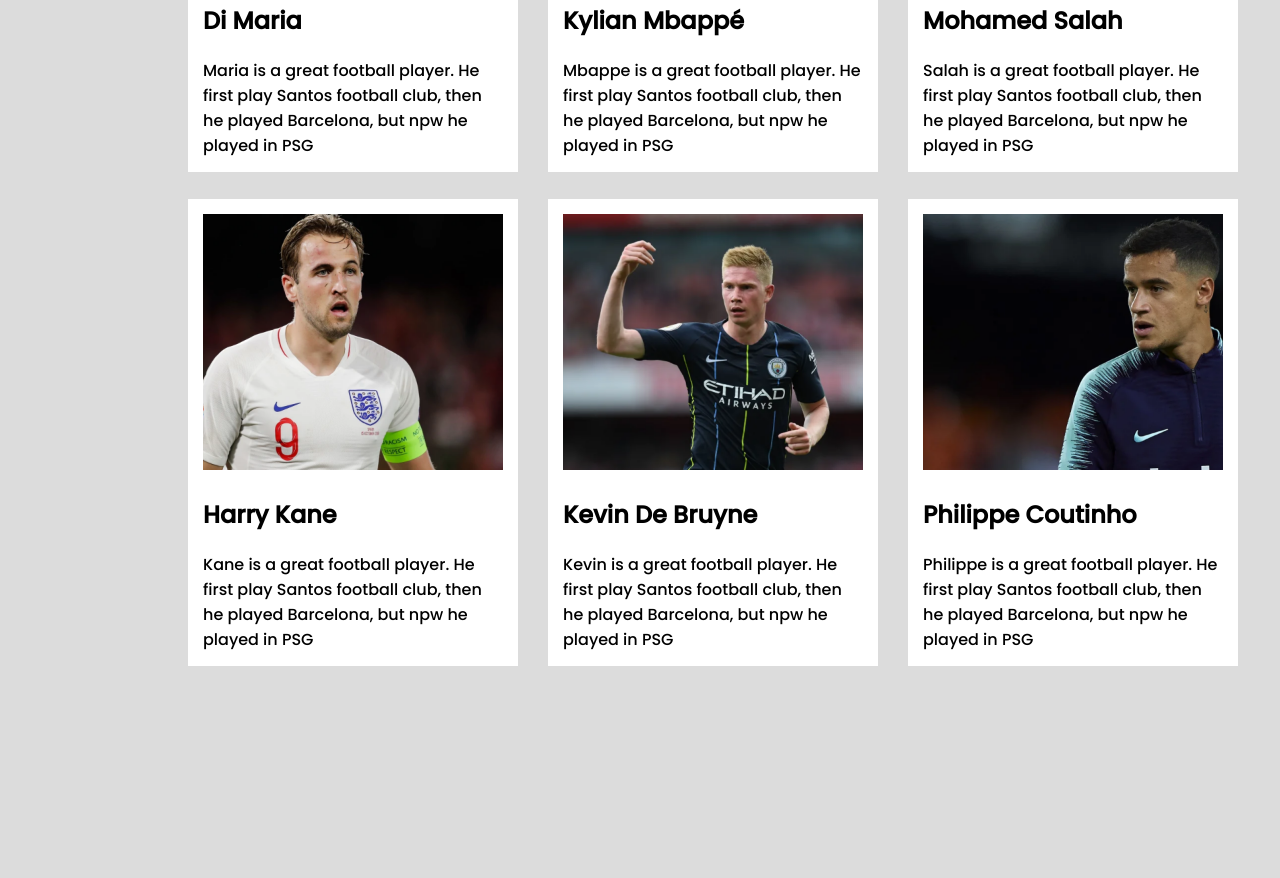
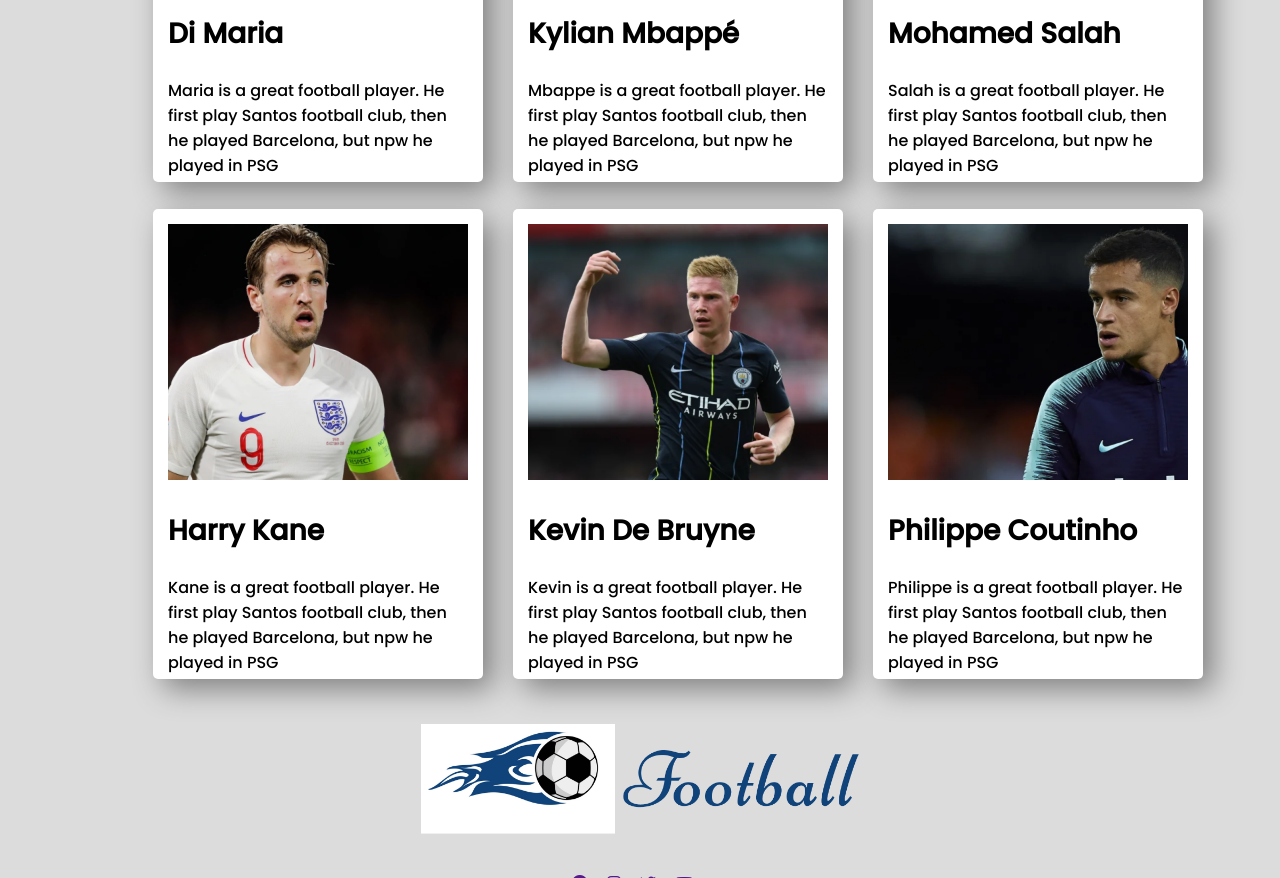
Before and after one commit to NaimulHasan8080/creating-responsive-football-website, a plain HTML site: page index.html in a window 1280 px wide. Shown: the part 1922-2800 px from the top of the page. Before the commit the page ends 2633 px from the top, so only its background shows below. Drawn offline with Linux system fonts and the light colour scheme.

Commit message:
footer added

```diff
--- a/index.html
+++ b/index.html
@@ -175,6 +175,21 @@
             </div>
 
         </article>
+        <footer>
+            <div class="logo">
+                <div class="football-logo">
+                    <img src="images/Logo.png" alt="">
+                </div>
+                <div class="icon">
+                    <a href=""><i class="fab fa-facebook"></i></a>
+                    <a href=""><i class="fab fa-instagram"></i></a>
+                    <a href=""><i class="fab fa-twitter"></i></a>
+                    <a href=""><i class="fab fa-youtube"></i></a>
+                    <p>Copyright © 2022 Football</p>
+
+                </div>
+            </div>
+        </footer>
     </main>
 
 </body>
--- a/style.css
+++ b/style.css
@@ -47,24 +47,51 @@ body{
 /*----------------------------
  full player information styles
  ----------------------------- */
+
  .player-info{
      width: 1050px;
      display: grid;
      grid-template-columns: repeat(3, 1fr);
      grid-column-gap: 30px;
      grid-row-gap: 27px;
-     margin-left: 180px;
-     margin-right: 210px;
+     margin-left: 145px;
  }
  .players{
      background-color: #FFFFFF;
+     box-shadow: 10px 10px 30px gray;
      padding: 15px;
+     border-radius: 5px;
  }
 .player-image img{
     width: 300px;
     height: 256px;
 }
+.player-name{
+    font-weight: 700;
+    font-size: 28px;
+}
 .player-details{
     width: 300px;
     height: 154px;
 }
+
+
+/* --------------
+footer style
+----------------- */
+.logo{
+    width: 483;
+    height: 213px;
+    text-align: center;
+}
+
+.logo img{
+    width: 438px;
+    height: 110px;
+}
+.icon{
+    padding-top: 30px;
+}
+.icon a{
+    margin-right: 15px;
+}
```
